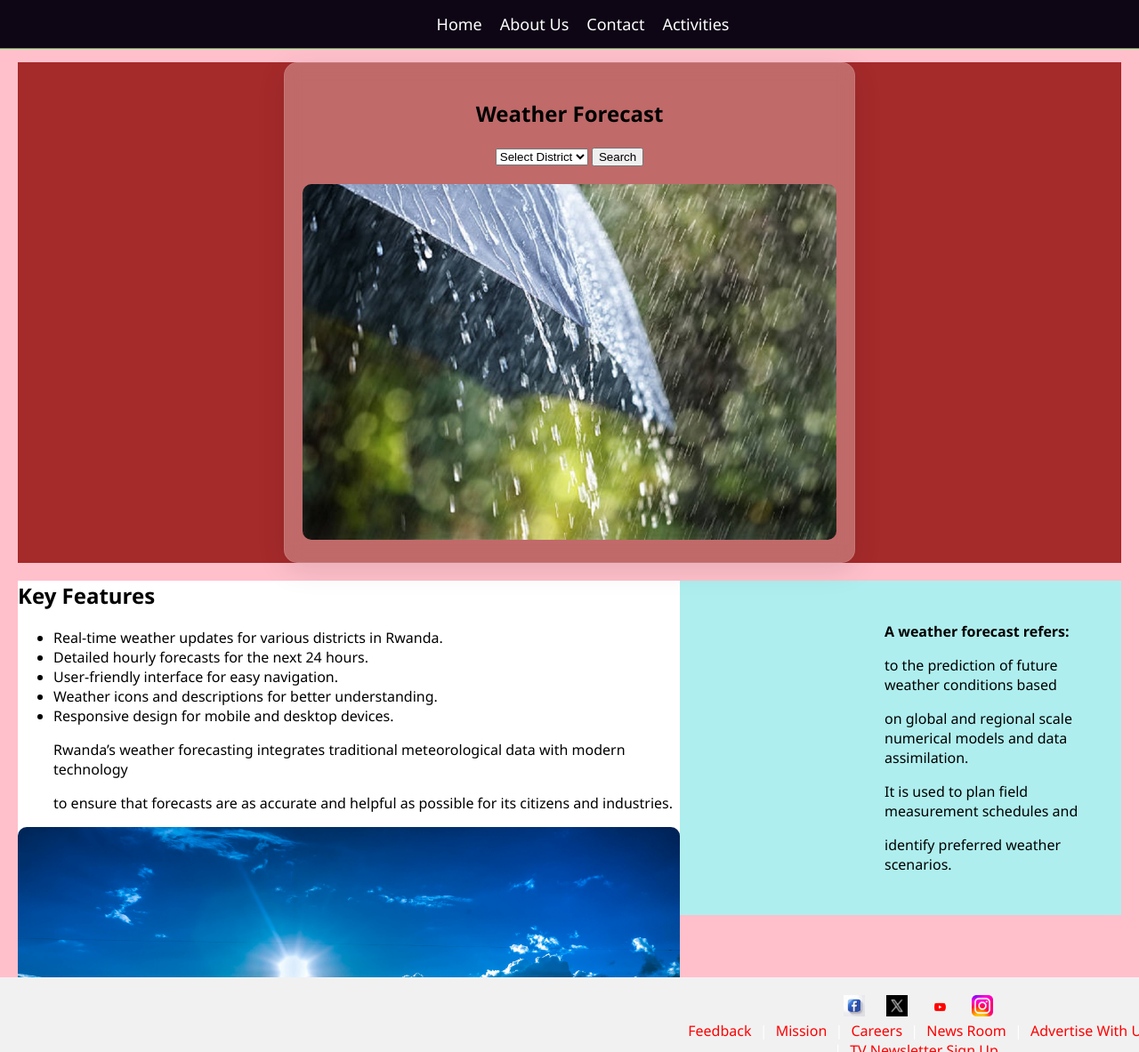
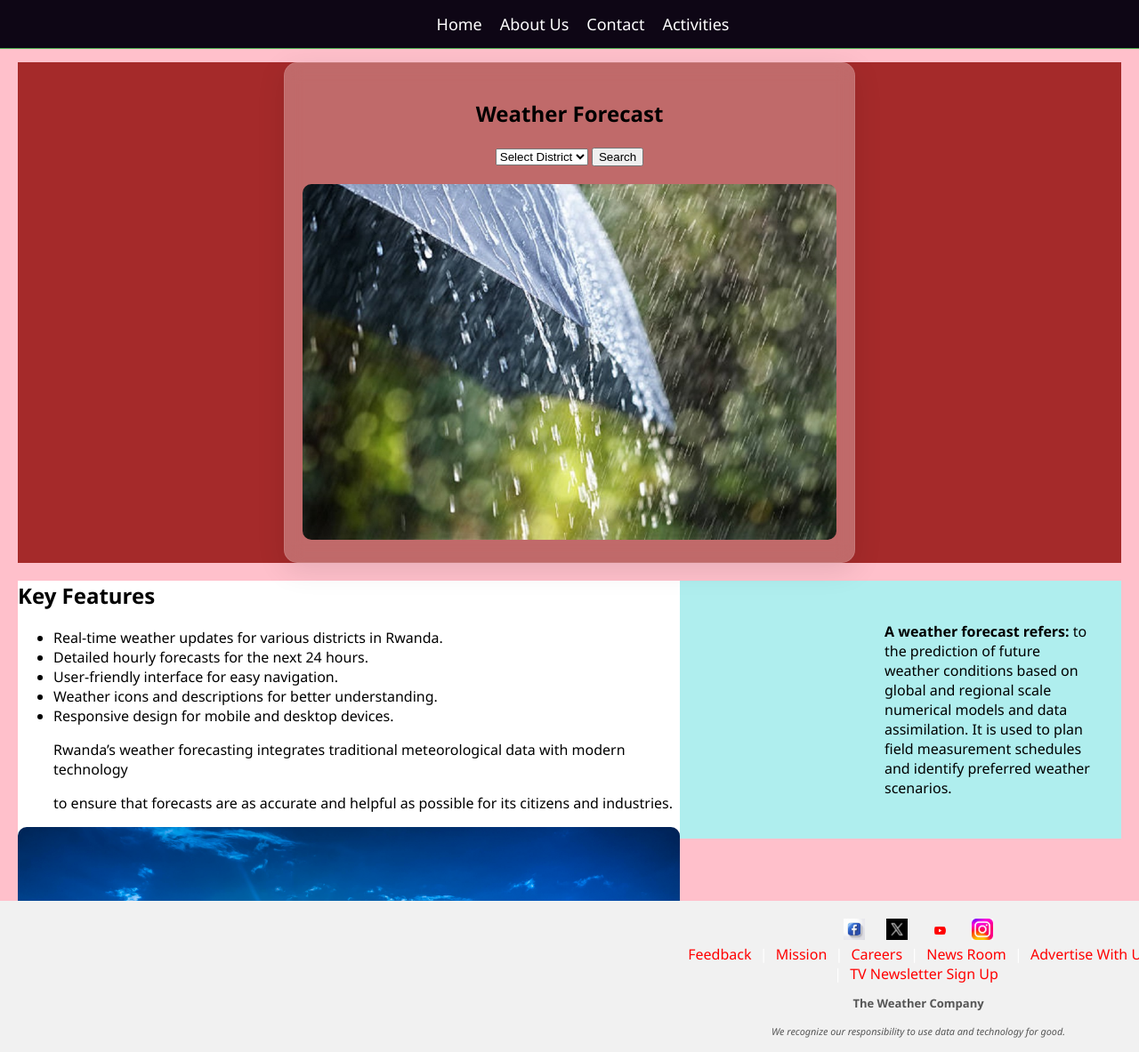
Before and after one commit to oliviermunyabugingo/Rwanda-weather-forecast, a plain HTML site: page index.html in a window 1280 px wide. Shown: the top 1183 px of the page at 89% size. Drawn offline with Linux system fonts and the light colour scheme.

Commit message:
Update index.html

```diff
--- a/index.html
+++ b/index.html
@@ -551,11 +551,11 @@
                     <td></td>
                     <td></td>
                     <td></td>
-           <td height="80%" width="100%"><p><b>A weather forecast refers:</b></p>
-            <p>to the prediction of future weather conditions based</p>
-            <p>on global and regional scale numerical models and data assimilation.</p>
-            <p>It is used to plan field measurement schedules and</p>
-            <p>identify preferred weather scenarios.</p></td>
+           <td height="80%" width="100%"><p><b>A weather forecast refers:</b>
+            to the prediction of future weather conditions based
+            on global and regional scale numerical models and data assimilation.
+            It is used to plan field measurement schedules and
+            identify preferred weather scenarios.</p></td>
         </tr>
         </table>
         </div>
```
